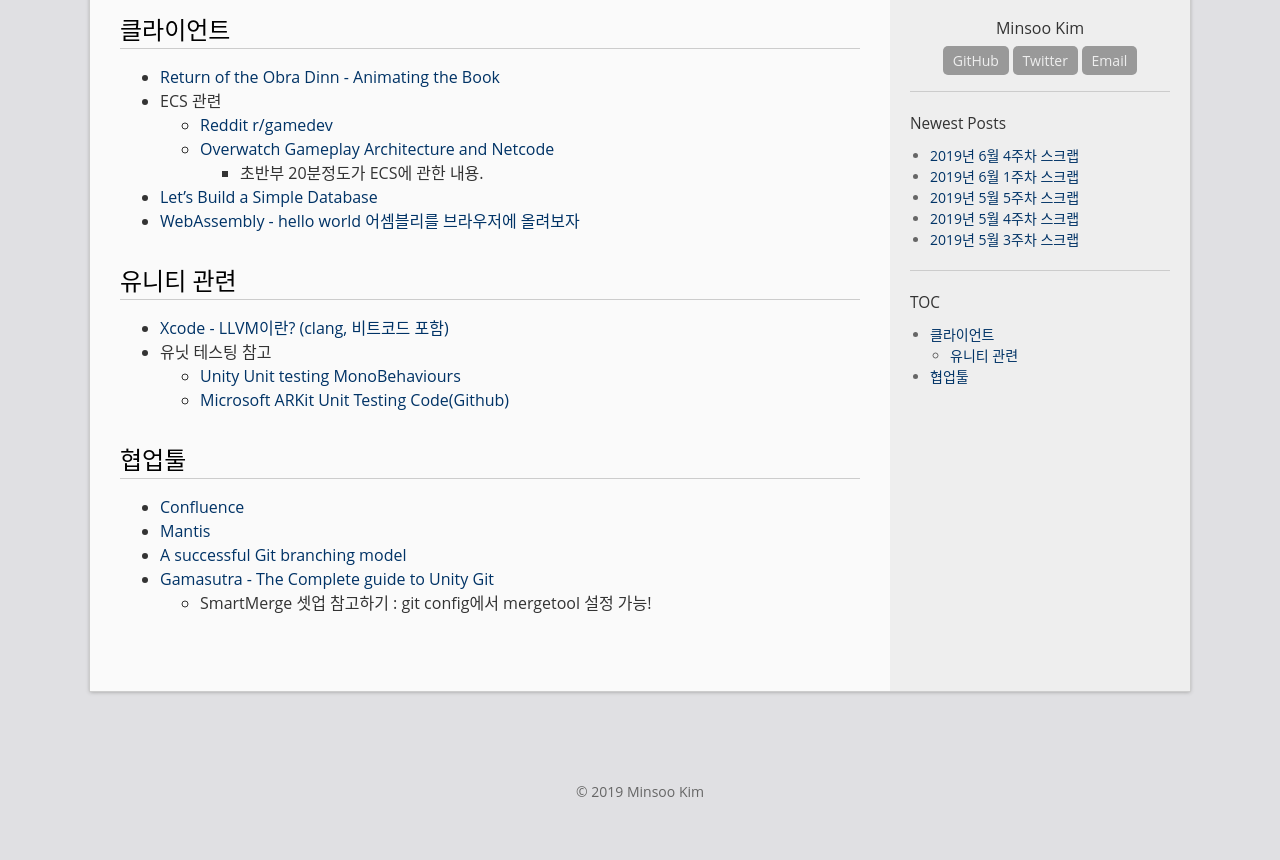
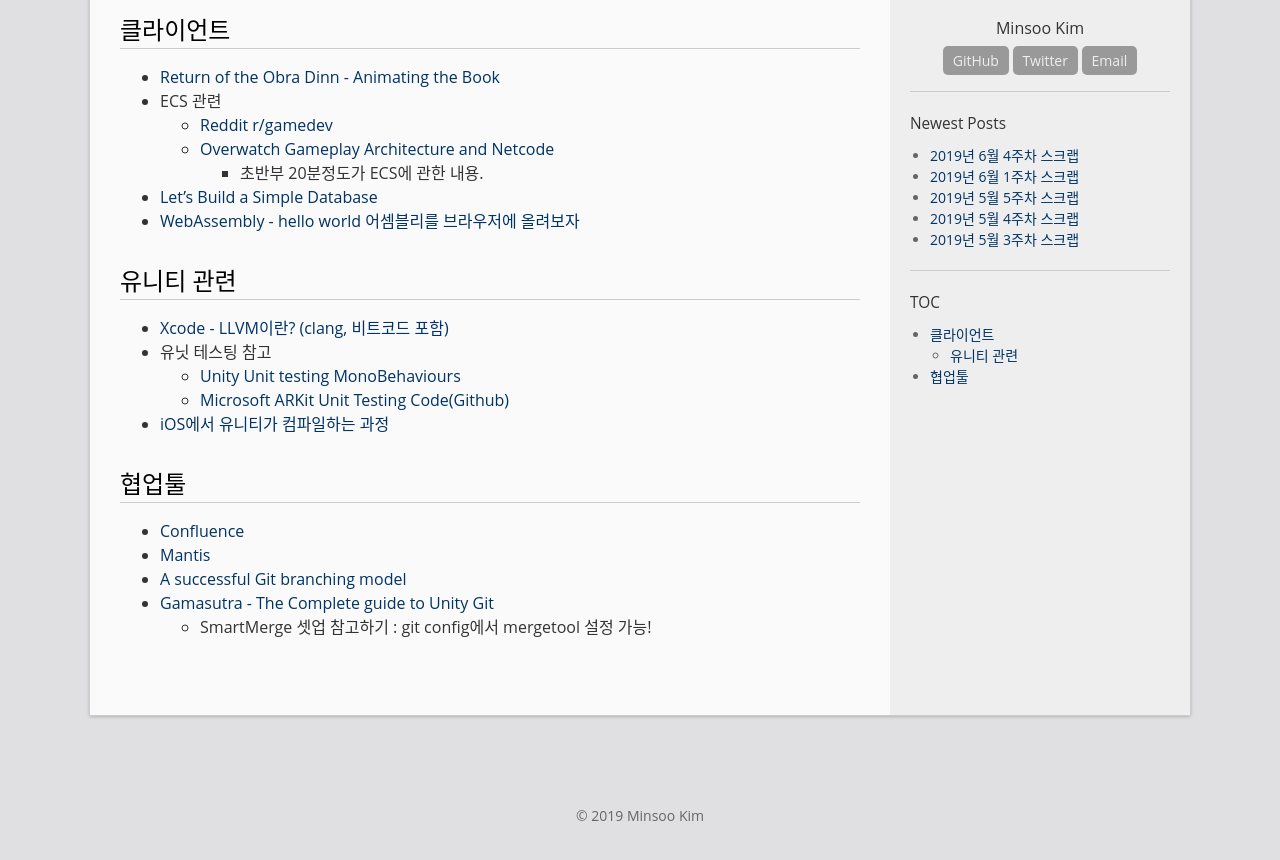
Before and after one commit to GarlicDipping/garlicdipping.github.io, a Jekyll site: the page built from _posts/2019-06-16-scrap05.md, in a window 1280 px wide, cut to the strip 261-1147 px from the top of the page. Shown: the top 860 px of the strip. Built offline with Jekyll 4.4.1, drawn with Linux system fonts in a browser that asks for light colours; comment, search, counter and statistics services are not loaded.

Commit message:
no message

```diff
--- a/_posts/2019-06-16-scrap05.md
+++ b/_posts/2019-06-16-scrap05.md
@@ -24,6 +24,7 @@ categories: 스크랩
 - 유닛 테스팅 참고
   - [Unity Unit testing MonoBehaviours](https://blogs.unity3d.com/kr/2014/06/03/unit-testing-part-2-unit-testing-monobehaviours/)
   - [Microsoft ARKit Unit Testing Code(Github)](https://github.com/microsoft/MixedRealityToolkit-Unity/tree/mrtk_release/Assets/MixedRealityToolkit.Tests)
+- [iOS에서 유니티가 컴파일하는 과정](https://m.blog.naver.com/PostView.nhn?blogId=lswcharming&logNo=220435074874&proxyReferer=https%3A%2F%2Fwww.google.com%2F)
 
 # 협업툴
 
```
